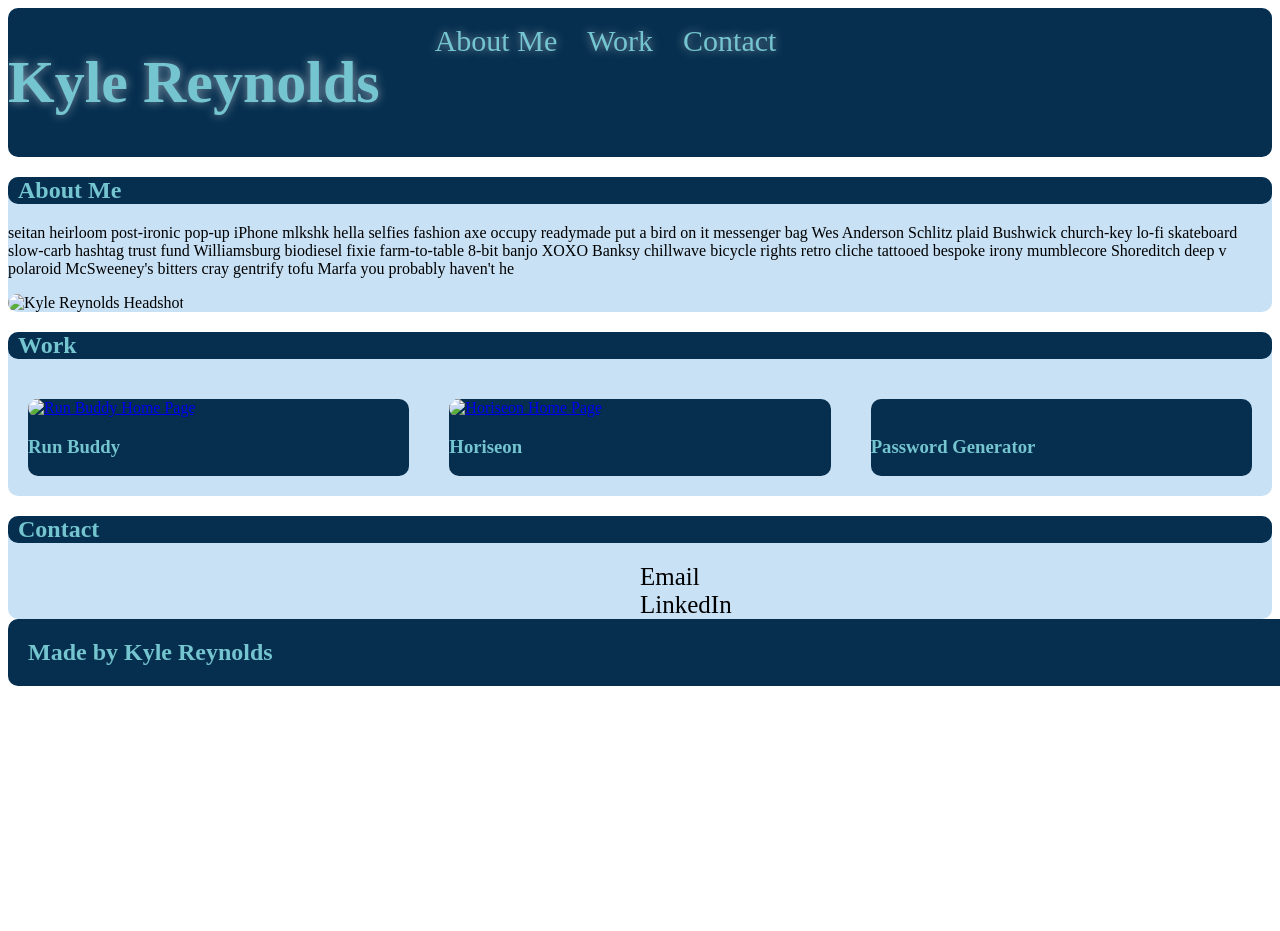
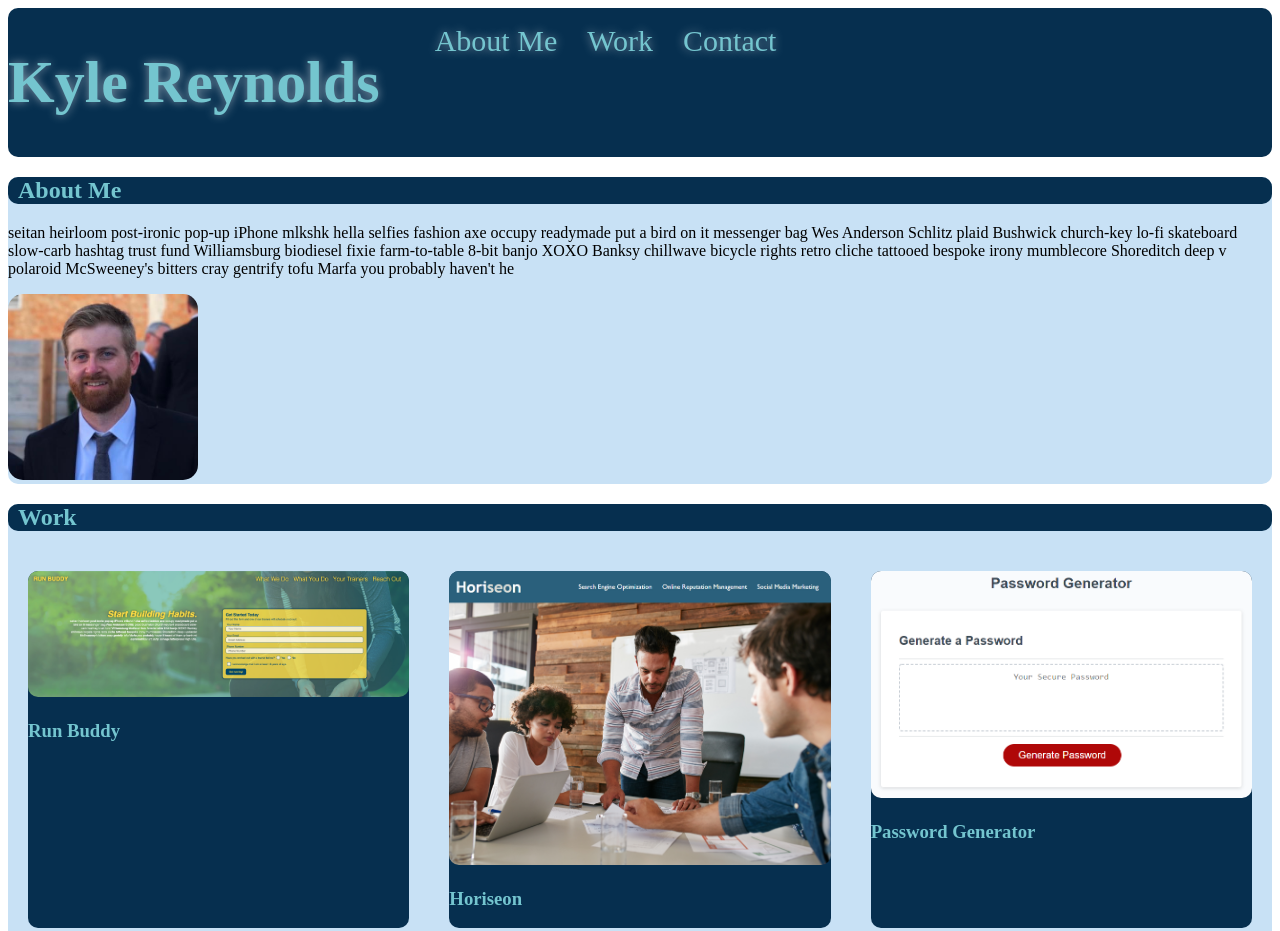
Before and after one commit to kylebreynolds/my-profile, a plain HTML site: page index.html in a window 1280 px wide. Shown: the top 931 px of the page. Before the commit the page ends 800 px from the top, so only its background shows below. Drawn offline with Linux system fonts and the light colour scheme.

Commit message:
submit ready

```diff
--- a/index.html
+++ b/index.html
@@ -40,7 +40,7 @@
                     tattooed bespoke irony mumblecore Shoreditch deep v polaroid McSweeney's bitters cray gentrify tofu Marfa you
                     probably haven't he
                 </p>
-                <img src="/challenges/my-profile/assets/images/headshot.jpg" alt="Kyle Reynolds Headshot" />
+                <img src="./assets/images/headshot.jpg" alt="Kyle Reynolds Headshot" />
             </div>
 
         </section>
@@ -57,21 +57,21 @@
             <div class="work-samples">
                 <article class="sample">
                     <a href="https://kylebreynolds.github.io/run-buddy/">
-                        <img src="/challenges/my-profile/assets/images/runbuddy.png" alt="Run Buddy Home Page"  />
+                        <img src="./assets/images/runbuddy.png" alt="Run Buddy Home Page"  />
                     </a>
                     <h3>Run Buddy</h3>
                 </article>
 
                 <article class="sample">
                     <a href="https://kylebreynolds.github.io/horiseon/">
-                        <img src="/challenges/my-profile/assets/images/horiseon.png" alt="Horiseon Home Page" />
+                        <img src="./assets/images/horiseon.png" alt="Horiseon Home Page" />
                     </a>
                     <h3>Horiseon</h3>
                 </article>
 
                 <article class="sample">
                     <a href="#">
-                        <img src="/challenges/my-profile/assets/images/passwordgen.png" alt="" />
+                        <img src="./assets/images/passwordgen.png" alt="" />
                     </a>
                     <h3>Password Generator</h3>
                 </article>
```
